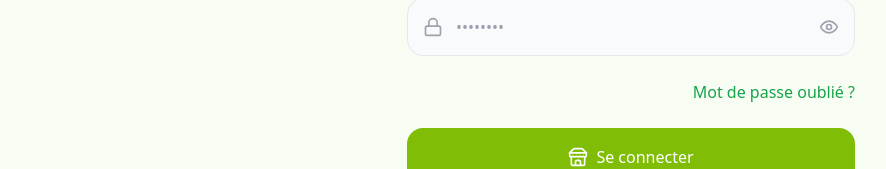
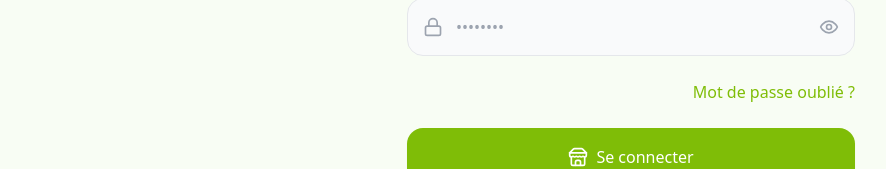
Before and after one commit to ManonDerydt/naymo-mvp-v1, a React (Vite) app: page /merchant/login in a window 1280 px wide. Shown: the part 463-632 px from the top of the page, without its empty margins (9-895 px from the left). Built offline with nearby package versions, Linux system fonts and the light colour scheme.

Commit message:
Updated MerchantLogin.tsx

```diff
--- a/src/pages/auth/MerchantLogin.tsx
+++ b/src/pages/auth/MerchantLogin.tsx
@@ -133,7 +133,7 @@ const MerchantLogin = () => {
             <div className="text-right">
               <Link
                 to="/reset-password?type=merchant"
-                className="text-green-600 hover:text-green-700 font-medium"
+                className="text-[#7FBD07] hover:text-green-700 font-medium"
               >
                 Mot de passe oublié ?
               </Link>
```
